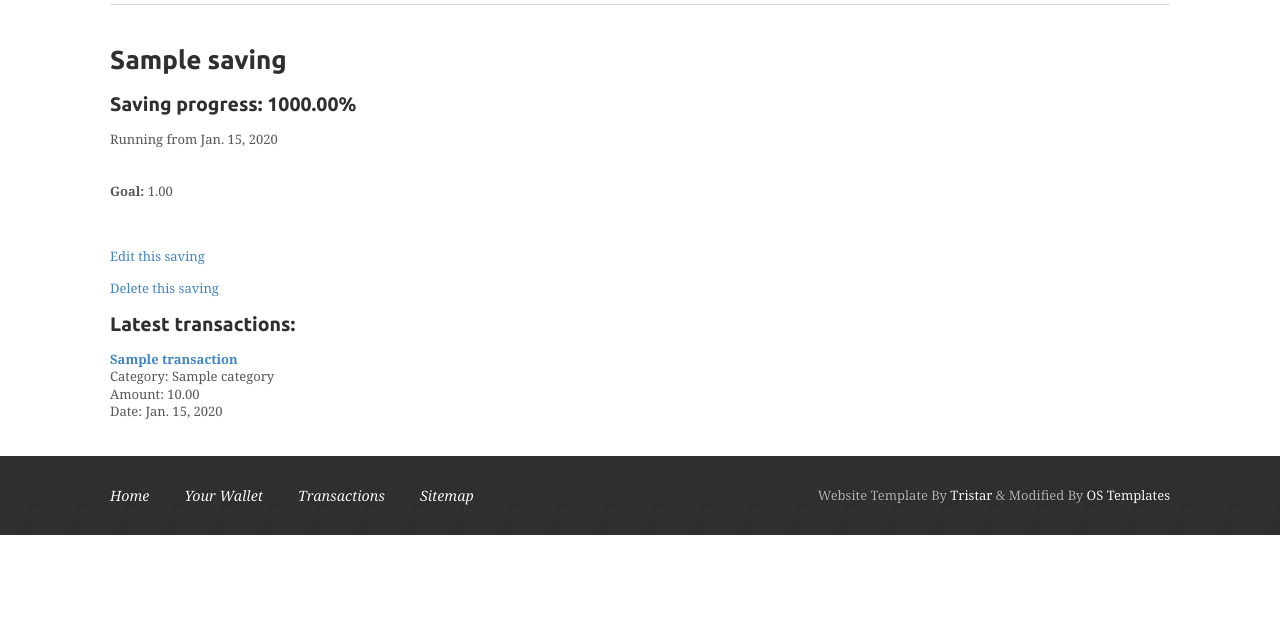
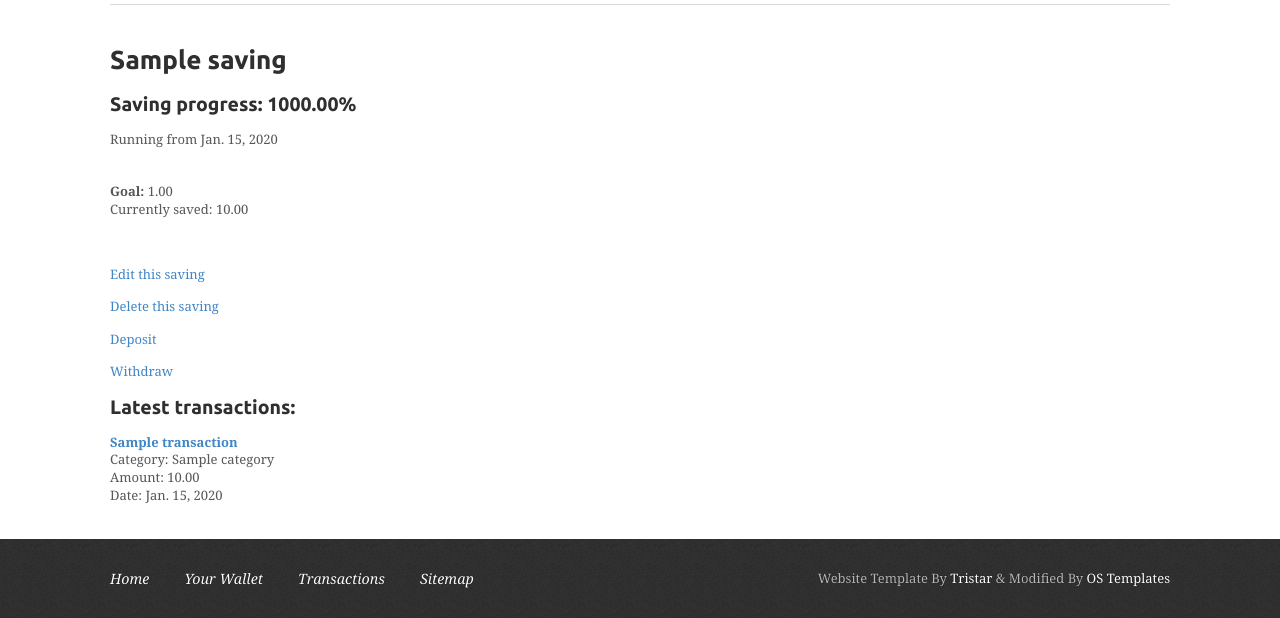
Before and after one commit to mkarmowski/wallet, a Django app: page /budgets/savings/details/1/ in a window 1280 px wide. Shown: the part 216-834 px from the top of the page. Before the commit the page ends 751 px from the top, so only its background shows below. Run offline with Django 3.2, Linux system fonts and the light colour scheme; a user stored in the database is signed in; tables that the repository leaves empty hold one stand-in row (values such as "Sample post"); some libraries are stand-ins or nearby versions.

Commit message:
savings deposit and withdraw

```diff
--- a/budgets/templates/savings/details.html
+++ b/budgets/templates/savings/details.html
@@ -9,11 +9,14 @@
             <h3>Saving progress: {{ completion|floatformat:'2' }}%</h3>
             <p>Running from {{ saving.date_from }}</p><br>
             <strong>Goal:</strong> {{ saving.goal }}<br>
+            Currently saved: {{ saving.current_amount }}
         </p>
     </div><br>
     <p>
         <p><a href="{% url 'budgets:saving_update' pk=saving.id %}">Edit this saving</a></p>
         <p><a href="{% url 'budgets:saving_delete' pk=saving.id %}">Delete this saving</a></p>
+        <p><a href="{% url 'budgets:saving_deposit' pk=saving.id %}">Deposit</a></p>
+        <p><a href="{% url 'budgets:saving_withdraw' pk=saving.id %}">Withdraw</a></p>
     </p>
     <p class="saving-transactions">
         <p><h2>Latest transactions:</h2></p>
--- a/budgets/urls.py
+++ b/budgets/urls.py
@@ -13,4 +13,6 @@ urlpatterns = [
     url(r'^savings/create/$', views.saving_create, name='saving_create'),
     url(r'^savings/delete/(?P<pk>\d+)/$', views.SavingDelete.as_view(), name='saving_delete'),
     url(r'^savings/update/(?P<pk>\d+)/$', views.SavingUpdate.as_view(), name='saving_update'),
+    url(r'^savings/deposit/(?P<pk>\d+)/$', views.saving_deposit, name='saving_deposit'),
+    url(r'^savings/withdraw/(?P<pk>\d+)/$', views.saving_withdraw, name='saving_withdraw'),
 ]
--- a/budgets/views.py
+++ b/budgets/views.py
@@ -1,14 +1,15 @@
+from django.core.exceptions import ObjectDoesNotExist
 from django.db.models import Q
 from django.contrib import messages
 from django.contrib.auth.decorators import login_required
-from django.shortcuts import render, get_object_or_404
+from django.shortcuts import render, get_object_or_404, redirect
 from django.urls import reverse_lazy
 from django.utils.decorators import method_decorator
 from django.views.generic import DeleteView
 from django.views.generic import UpdateView
 
 from transactions.models import Transaction, Category, Wallet
-from .forms import BudgetCreateForm, SavingCreateForm
+from .forms import BudgetCreateForm, SavingCreateForm, SavingDepositForm
 from .models import Budget, Saving
 
 
@@ -91,6 +92,11 @@ def saving_create(request):
     if request.method == 'POST':
         saving_create_form = SavingCreateForm(request.POST)
         if saving_create_form.is_valid():
+            try:
+                categories = Category.objects.get(name='Savings')
+            except ObjectDoesNotExist:
+                saving_category = Category(name='Savings', user=current_user)
+                saving_category.save()
             new_saving = saving_create_form.save(commit=False)
             new_saving.user = request.user
             new_saving.save()
@@ -121,3 +127,35 @@ class SavingUpdate(UpdateView):
     @method_decorator(login_required)
     def dispatch(self, *args, **kwargs):
         return super(SavingUpdate, self).dispatch(*args, **kwargs)
+
+
+def saving_deposit(request, pk):
+    saving = get_object_or_404(Saving, id=pk)
+    if request.method == 'POST':
+        saving_deposit_form = SavingDepositForm(request.POST)
+        if saving_deposit_form.is_valid():
+            cd = saving_deposit_form.cleaned_data
+            saving.current_amount += cd['amount']
+            saving.save()
+            messages.success(request, 'Deposit done')
+            return redirect(saving)
+    else:
+        saving_deposit_form = SavingDepositForm()
+    return render(request, 'savings/deposit.html',
+                  {'deposit_form': saving_deposit_form})
+
+
+def saving_withdraw(request, pk):
+    saving = get_object_or_404(Saving, id=pk)
+    if request.method == 'POST':
+        saving_withdraw_form = SavingDepositForm(request.POST)
+        if saving_withdraw_form.is_valid():
+            cd = saving_withdraw_form.cleaned_data
+            saving.current_amount -= cd['amount']
+            saving.save()
+            messages.success(request, 'Withdraw done')
+            return redirect(saving)
+    else:
+        saving_deposit_form = SavingDepositForm()
+    return render(request, 'savings/withdraw.html',
+                  {'withdraw_form': saving_deposit_form})
--- a/transactions/views.py
+++ b/transactions/views.py
@@ -2,8 +2,7 @@ from django.core.paginator import Paginator, EmptyPage, PageNotAnInteger
 from django.contrib import messages
 from django.contrib.auth.decorators import login_required
 from django.db.models import Q
-from django.http import HttpResponseRedirect
-from django.shortcuts import render, get_object_or_404, redirect
+from django.shortcuts import render, get_object_or_404
 from django.urls import reverse_lazy
 from django.utils.decorators import method_decorator
 from django.views.generic import DeleteView, UpdateView
```
Also changed, not shown: budgets/forms.py (+3 -5 lines), budgets/templates/savings/deposit.html (added, +13 -0 lines), budgets/templates/savings/withdraw.html (added, +13 -0 lines).
